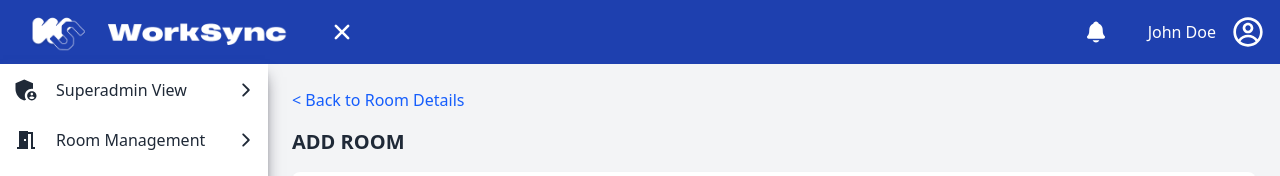
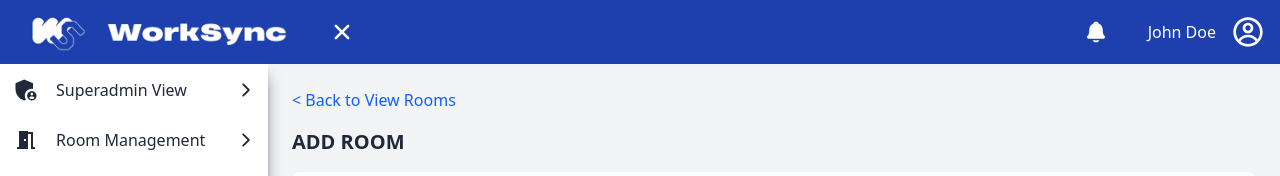
Before and after one commit to donnabell-s/WorkSync-frontend, a React (Vite) app: page /admin/rooms/add in a window 1280 px wide. Shown: the top 176 px of the page. Built offline with nearby package versions, Linux system fonts and the light colour scheme.

Commit message:
fixed navigations

```diff
--- a/src/views/components/Feature/RoomList.tsx
+++ b/src/views/components/Feature/RoomList.tsx
@@ -23,7 +23,7 @@ const getStatusClass = (status: string) => {
 const RoomList: React.FC<RoomListProps> = ({ role, rooms }) => {
   const navigate = useNavigate();
 
-  const path = role === "admin" ? "/admin/room-management" : "/user/book-room";
+  const path = role === "admin" ? "/admin/rooms/room-detail" : "/user/book-room";
   const label = role === "admin" ? "View Room Details" : "Book Room";
 
 
--- a/src/views/containers/Admin-Superadmin/BookingManagement/Forms-Booking/EditBooking/EditBooking.tsx
+++ b/src/views/containers/Admin-Superadmin/BookingManagement/Forms-Booking/EditBooking/EditBooking.tsx
@@ -50,7 +50,7 @@ const EditBooking = () => {
 
   return (
     <div className='max-h-max flex p-3 px-7 pb-5 flex-col gap-4'>
-      <AdminBackLink label='Back to View Bookings' backPath='/admin/bookings/view' />
+      <AdminBackLink label='Back to Booking Detail' backPath='/admin/bookings/view' />
 
       <div className='relative max-h-max flex flex-col p-5 bg-white rounded-md shadow-sm gap-4'>
         <AdminHeading label="EDIT BOOKING" />
--- a/src/views/containers/Admin-Superadmin/RoomManagement/Forms-Room/AddRoom/AddRoom.tsx
+++ b/src/views/containers/Admin-Superadmin/RoomManagement/Forms-Room/AddRoom/AddRoom.tsx
@@ -56,8 +56,8 @@ const AddRoom: React.FC = () => {
             <div className="flex-1">
 
                 <div className="p-6">
-                    <div className="text-blue-600 cursor-pointer mb-4" onClick={() => navigate('/admin/rooms/room-detail')}>
-                        {'< Back to Room Details'}
+                    <div className="text-blue-600 cursor-pointer mb-4" onClick={() => navigate('/admin/rooms/view')}>
+                        {'< Back to View Rooms'}
                     </div>
                     <AdminHeading label="ADD ROOM" />
                     <RoomFormLayout
```
